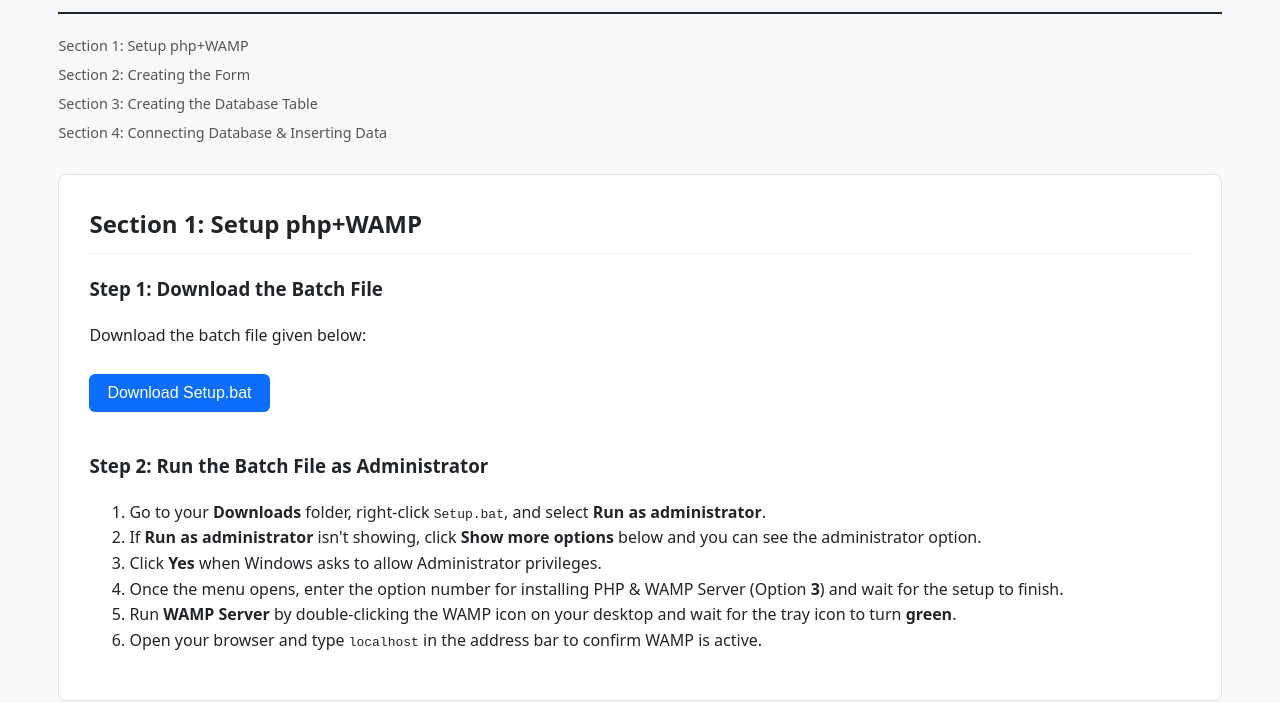
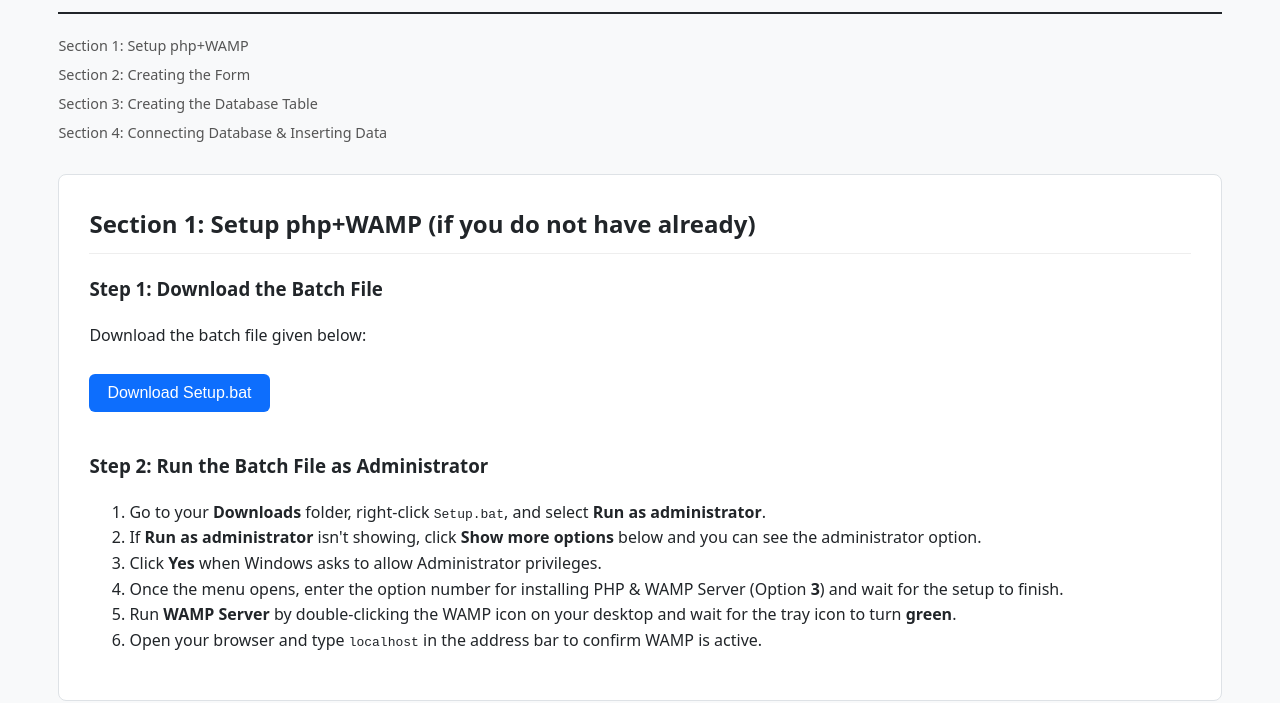
Before and after one commit to kyrozyx/php-mysql-guide, a plain HTML site: page index.html in a window 1280 px wide. Shown: the part 114-817 px from the top of the page. Drawn offline with Linux system fonts and the light colour scheme.

Commit message:
Update Section 5

```diff
--- a/index.html
+++ b/index.html
@@ -24,7 +24,7 @@
 
     <!-- SECTION 1 -->
     <section id="section1">
-        <h2>Section 1: Setup php+WAMP</h2>
+        <h2>Section 1: Setup php+WAMP (if you do not have already)</h2>
 
         <h3>Step 1: Download the Batch File</h3>
         <p>Download the batch file given below:</p>
```
